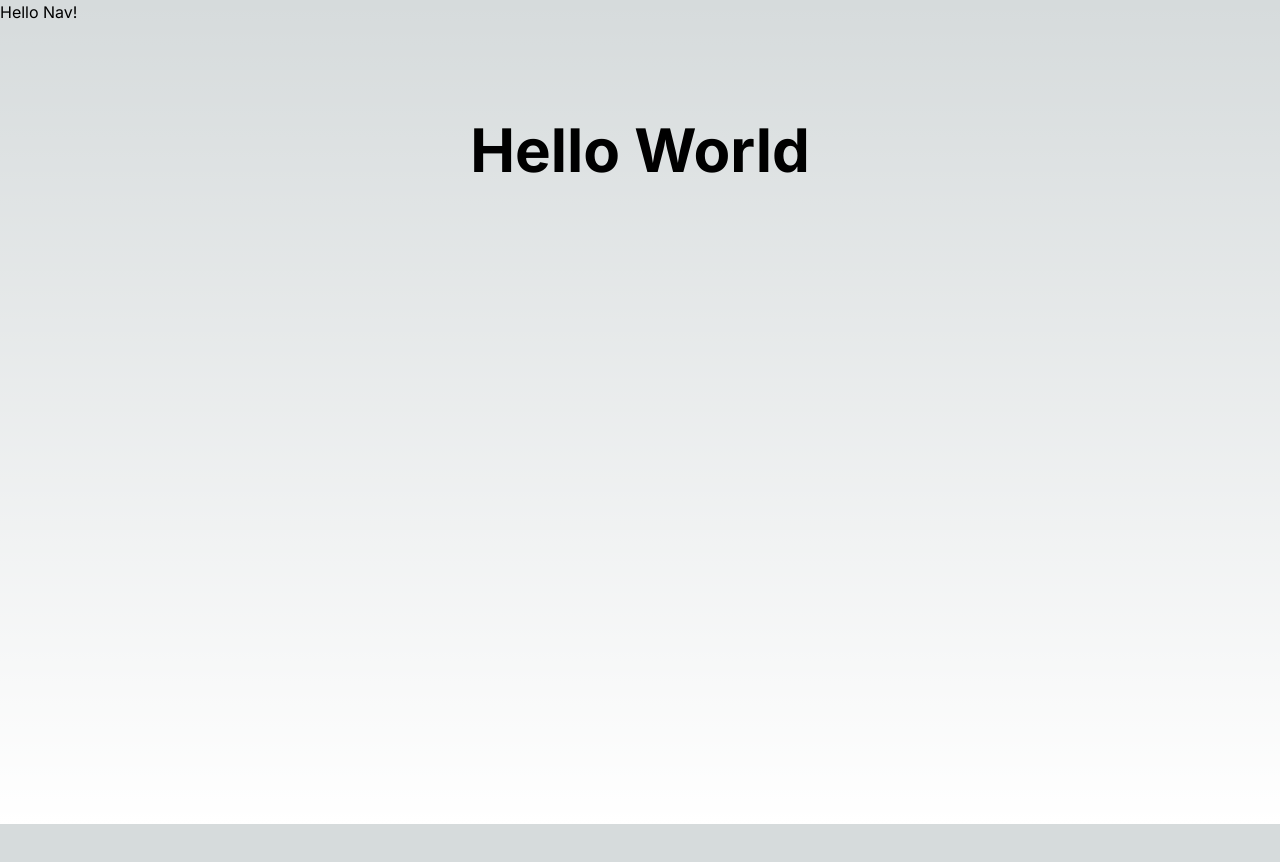
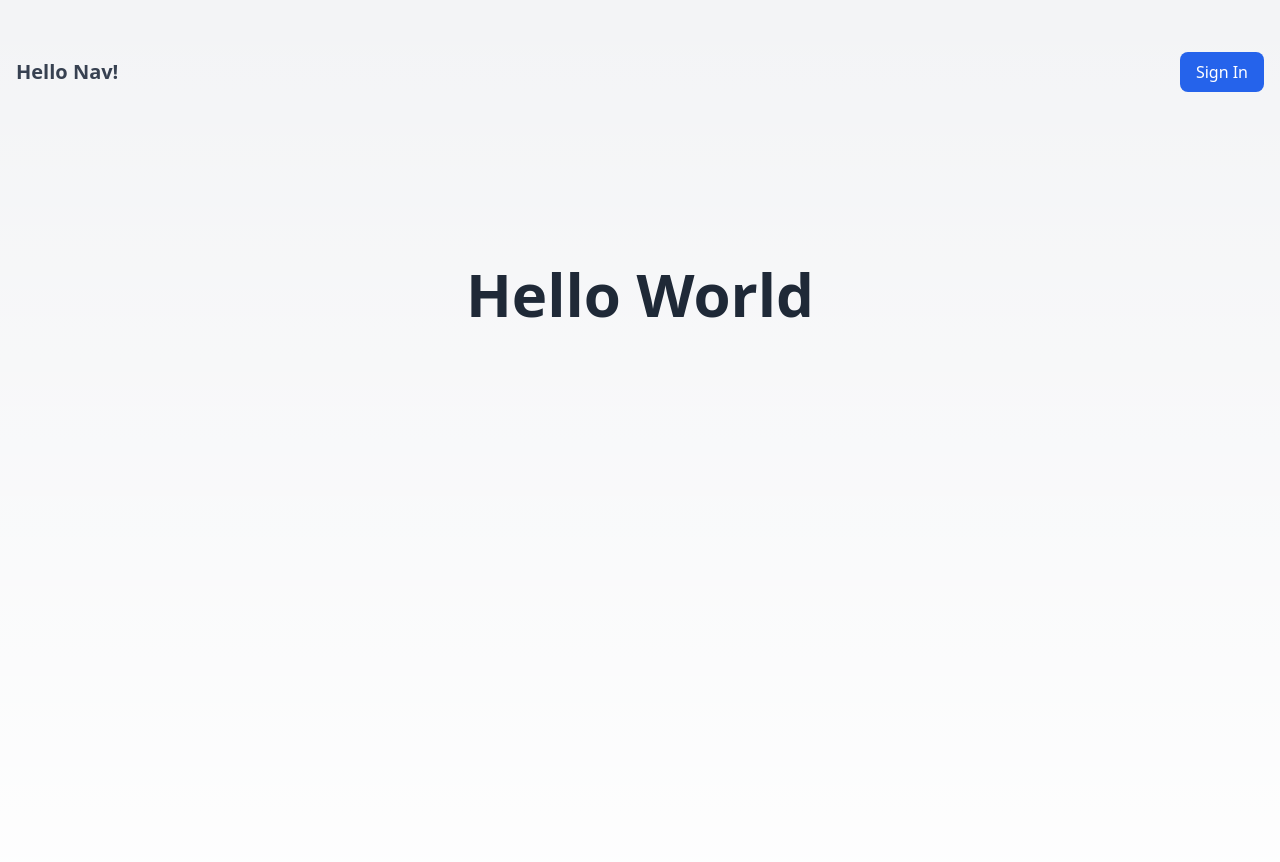
Before and after one commit to EricHoward27/Showcase-Furniture, a Next.js app: page / in a window 1280 px wide. Shown: the top 862 px of the page. Before the commit the page ends 824 px from the top, so only its background shows below. Built offline with nearby package versions, Linux system fonts and the light colour scheme; no server answers.

Commit message:
img config; style nav; test signin/out

```diff
--- a/app/components/Nav.tsx
+++ b/app/components/Nav.tsx
@@ -2,11 +2,41 @@
 
 import { Session } from "next-auth";
 import { signIn } from "next-auth/react";
+import Image from "next/image";
 
 // create a Nav component
-const Nav = () => {
+const Nav = ({ user }: Session) => {
     return (
-        <nav><h1>Hello Nav!</h1></nav>
+        <nav className="flex justify-between items-center py-7">
+            <div className="container mx-auto px-4">
+                <div className="flex justify-between items-center py-6">
+                <h1 className="text-xl font-semibold text-gray-700">Hello Nav!</h1>
+                <ul className="flex items-center space-x-6">
+                {/* if user is not log in */}
+                {!user && (
+                <li>
+                    <button onClick={() => signIn()}
+                    className="px-4 py-2 bg-blue-600 text-white rounded-lg hover:bg-blue-800">
+                        Sign In
+                    </button>
+                </li>
+                )}
+                {/* if user is log in */}
+                {user && (
+                <li>
+                    <Image src={user?.image as string}
+                    alt={user.name as string}
+                    width={48}
+                    height={48}
+                    className={"rounded-full"}
+                    />
+
+                </li>
+                )}
+            </ul>
+                </div>
+            </div>
+        </nav>
      );
 }
 
--- a/app/layout.tsx
+++ b/app/layout.tsx
@@ -16,12 +16,15 @@ export default async function RootLayout({
 }: {
   children: React.ReactNode
 }) {
+  // fetch the user
+  const session = await getServerSession(authOptions);
   return (
     <html lang="en">
-      <body className={inter.className}>
-        <Nav />
-        {children}
-
+      <body className='bg-gray-100 text-gray-800 min-h-screen'>
+        <Nav user={session?.user} expires={session?.expires as string}/>
+        <div className='container mx-auto px-4 py-6'>
+          {children}
+        </div>
       </body>
     </html>
   )
```
